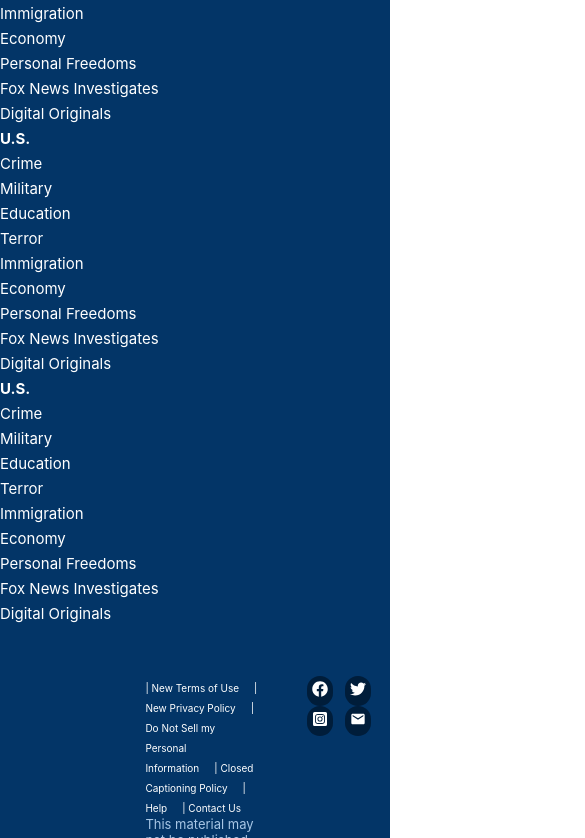
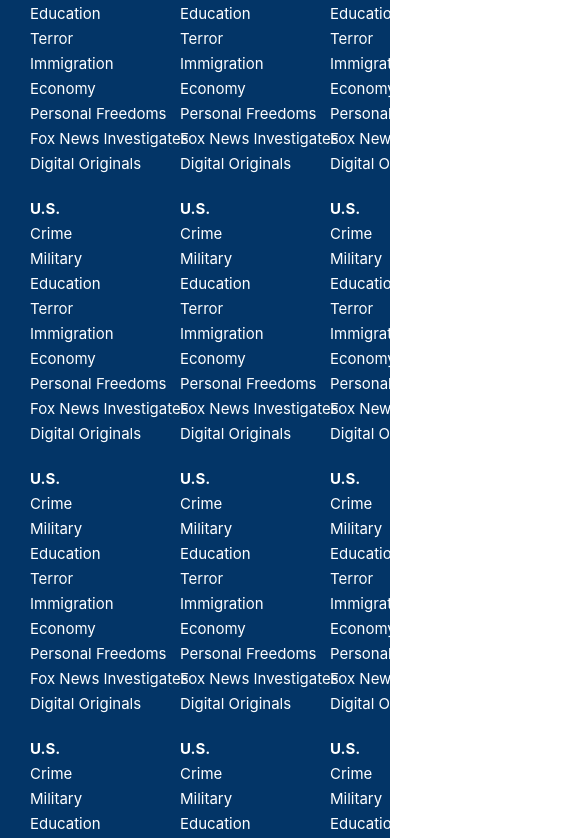
Before and after one commit to phongvan-1412/Techwiz-News, a React (Create React App) app in the folder react-frontend/: page / in a window 390 px wide. Shown: the part 2306-3144 px from the top of the page, 585 px wide, since content can reach past the window. Built offline with nearby package versions, Linux system fonts and the light colour scheme.

Commit message:
finish css responsive (header+footer/user), download react-bootstrap

```diff
--- a/react-frontend/package.json
+++ b/react-frontend/package.json
@@ -6,7 +6,9 @@
     "@testing-library/jest-dom": "^5.16.4",
     "@testing-library/react": "^13.3.0",
     "@testing-library/user-event": "^13.5.0",
+    "bootstrap": "^5.1.3",
     "react": "^18.2.0",
+    "react-bootstrap": "^2.4.0",
     "react-dom": "^18.2.0",
     "react-icons": "^4.4.0",
     "react-router-dom": "^6.3.0",
--- a/react-frontend/public/index.html
+++ b/react-frontend/public/index.html
@@ -5,7 +5,6 @@
     <meta name="viewport" content="width=device-width, initial-scale=1" />
     <meta name="theme-color" content="#000000" />
     <meta name="description" content="Web site created using create-react-app"/>
-    <!-- <script src="https://kit.fontawesome.com/8b058784b8.js" crossorigin="anonymous"></script> -->
 
     <title>Techwiz-News</title>
   </head>
--- a/react-frontend/src/App.css
+++ /dev/null
@@ -1,38 +0,0 @@
-.App {
-  text-align: center;
-}
-
-.App-logo {
-  height: 40vmin;
-  pointer-events: none;
-}
-
-@media (prefers-reduced-motion: no-preference) {
-  .App-logo {
-    animation: App-logo-spin infinite 20s linear;
-  }
-}
-
-.App-header {
-  background-color: #282c34;
-  min-height: 100vh;
-  display: flex;
-  flex-direction: column;
-  align-items: center;
-  justify-content: center;
-  font-size: calc(10px + 2vmin);
-  color: white;
-}
-
-.App-link {
-  color: #61dafb;
-}
-
-@keyframes App-logo-spin {
-  from {
-    transform: rotate(0deg);
-  }
-  to {
-    transform: rotate(360deg);
-  }
-}
--- a/react-frontend/src/user/css/layout/style-laptop.css
+++ b/react-frontend/src/user/css/layout/style-laptop.css
@@ -258,12 +258,11 @@
 .footer-nav-inner{
     display: flex;
     float: left;
-    margin-bottom: 50px;
+    margin: auto 15px 50px 15px;
     width: 100%;
 }
 .footer-nav-item{
-    width: 600px;
-    margin-bottom: auto 15px 20px 15px;
+    margin: auto 15px 20px 15px;
 }
 .footer-nav-item span{
     font-size: 20px;
@@ -331,10 +330,19 @@
 
 /* ---------RESPONSIVE--------- */
 @media screen and (max-width: 2560px){
+    /* -----HEADER---- */
     header .secondary-nav .hot-topics-4{
         display: none;
     }
+    header .section-nav .nav-item{
+        width: 550px;
+    }
+    /* -----FOOTER---- */
+    footer .footer-nav-item{
+        width: 550px;
+    }
     @media screen and (max-width: 1440px){
+        /* -----HEADER---- */
         header .secondary-nav .hot-topics-3, .secondary-nav .stock-3{
             display: none;
         }
@@ -342,19 +350,43 @@
             display: none;
         }
         @media screen and (max-width: 1300px){
+            /* -----HEADER---- */
             header .secondary-nav .hot-topics-2{
                 display: none;
             }
             header .main-nav .menu-tv, .main-nav .menu-weather{
                 display: none;
             }
+            header .section-nav .nav-item{
+                width: 500px;
+            }
+            /* -----FOOTER---- */
+            footer .footer-nav-item{
+                width: 500px;
+            }
             @media screen and (max-width: 1200px){
+                /* -----HEADER---- */
                 header .main-nav .menu-lifestyle{
                     display: none;
                 }
+                header .section-nav .nav-item{
+                    width: 450px;
+                }
+                /* -----FOOTER---- */
+                footer .footer-nav-item{
+                    width: 450px;
+                }
                 @media screen and (max-width: 1100px){
+                    /* -----HEADER---- */
                     header .main-nav .menu-sports{
                         display: none;
+                    }
+                    header .section-nav .nav-item{
+                        width: 400px;
+                    }
+                    /* -----FOOTER---- */
+                    footer .footer-nav-item{
+                        width: 400px;
                     }
                     @media only screen and (max-width: 1024px){
                         /* -----HEADER---- */
@@ -387,7 +419,9 @@
                             position: relative;
                             margin: 25px;
                         }
-
+                        header .section-nav .nav-item{
+                            width: 350px;
+                        }
                         header .responsive_nav{
                             transform: none;
                         }
@@ -395,6 +429,12 @@
                         footer .footer{
                             position: relative;
                             margin: 25px;
+                        }
+                        footer .footer-nav-item{
+                            width: 350px;
+                        }
+                        footer .footer-lower-social-icons{
+                            width: 80%;
                         }
                         @media screen and (max-width: 950px){
                             /* -----HEADER---- */
@@ -415,7 +455,9 @@
                             header .section-nav{
                                 width: 100%;
                             }
-
+                            header .section-nav .nav-item{
+                                width: 300px;
+                            }
                             header .header-lower {
                                 width: 100%;
                             }
@@ -426,11 +468,17 @@
                             footer .footer-nav{
                                 width: 100%;
                             }
+                            footer .footer-nav-item{
+                                width: 300px;
+                            }
                             footer .footer-lower {
                                 width: 100%;
                             }
                             footer .footer-lower-branding{
                                 width: 200px;
+                            }
+                            footer .footer-lower-social-icons{
+                                width: 80%;
                             }
                             @media screen and (max-width: 850px){
                                 /* -----HEADER---- */
@@ -456,17 +504,20 @@
                                 header .section-nav{
                                     width: 100%;
                                 }
-                                header .section-nav .inner .nav-item{
+                                header .section-nav .nav-item{
                                     width: 250px;
                                 }
                                 /* -----FOOTER----- */
+                                footer .footer-nav-item{
+                                    width: 250px;
+                                }
                                 footer .footer-lower {
                                     width: 100%;
                                 }
-                                footer .footer-lower>.footer-lower-social-icons{
+                                footer .footer-lower .footer-lower-social-icons{
                                     width: 80%;
                                 }
-                                footer .footer-lower>.footer-lower-legal{
+                                footer .footer-lower .footer-lower-legal{
                                     width: 100%;
                                 }
                                 footer .footer-lower .footer-lower-branding{
--- a/react-frontend/src/user/css/layout/style-tablet.css
+++ b/react-frontend/src/user/css/layout/style-tablet.css
@@ -258,12 +258,12 @@
 .footer-nav-inner{
     display: flex;
     float: left;
-    margin-bottom: 50px;
+    margin: auto 15px 50px 15px;
     width: 100%;
 }
 .footer-nav-item{
     width: 600px;
-    margin-bottom: auto 15px 20px 15px;
+    margin: auto 15px 20px 15px;
 }
 .footer-nav-item span{
     font-size: 20px;
@@ -335,15 +335,29 @@
     header .section-nav{
         width: 100%;
     }
-    header .section-nav .inner .nav-item{
-        width: 200px;
+    header .section-nav .inner1, header .section-nav .inner2, header .section-nav .footer-nav-inner3{
+        width: 220px;
     }
     header .search fieldset{
         width: 100%;
     }
     /* ----- FOOTER ---- */
+    footer .footer-nav-inner1, footer .footer-nav-inner2, footer .footer-nav-inner3 {
+        width: 220px;
+    }
+    @media screen and (max-width: 650px){
+        /* ----- HEADER ---- */
+        header .section-nav .inner1, header .section-nav .inner2, header .section-nav .footer-nav-inner3{
+            width: 150px;
+        }
+        /* ----- FOOTER ---- */
+        footer .footer-nav-inner1, footer .footer-nav-inner2, footer .footer-nav-inner3{
+            width: 150px;
+        }
+        footer .footer-lower-social-icons button{
+            margin-right: 0.2rem;
+        }
 
-    @media screen and (max-width: 650px){
         @media screen and (max-width: 500px){
             /* -----HEADER---- */
             header .section-nav .inner .nav-item{
@@ -352,6 +366,7 @@
             header .search fieldset{
                 width: 100%;
             }
+            /* ----- FOOTER ---- */
         }
     }
 }
```
Also changed, not shown: 1 other file (tests, documents, lock files or other folders).
